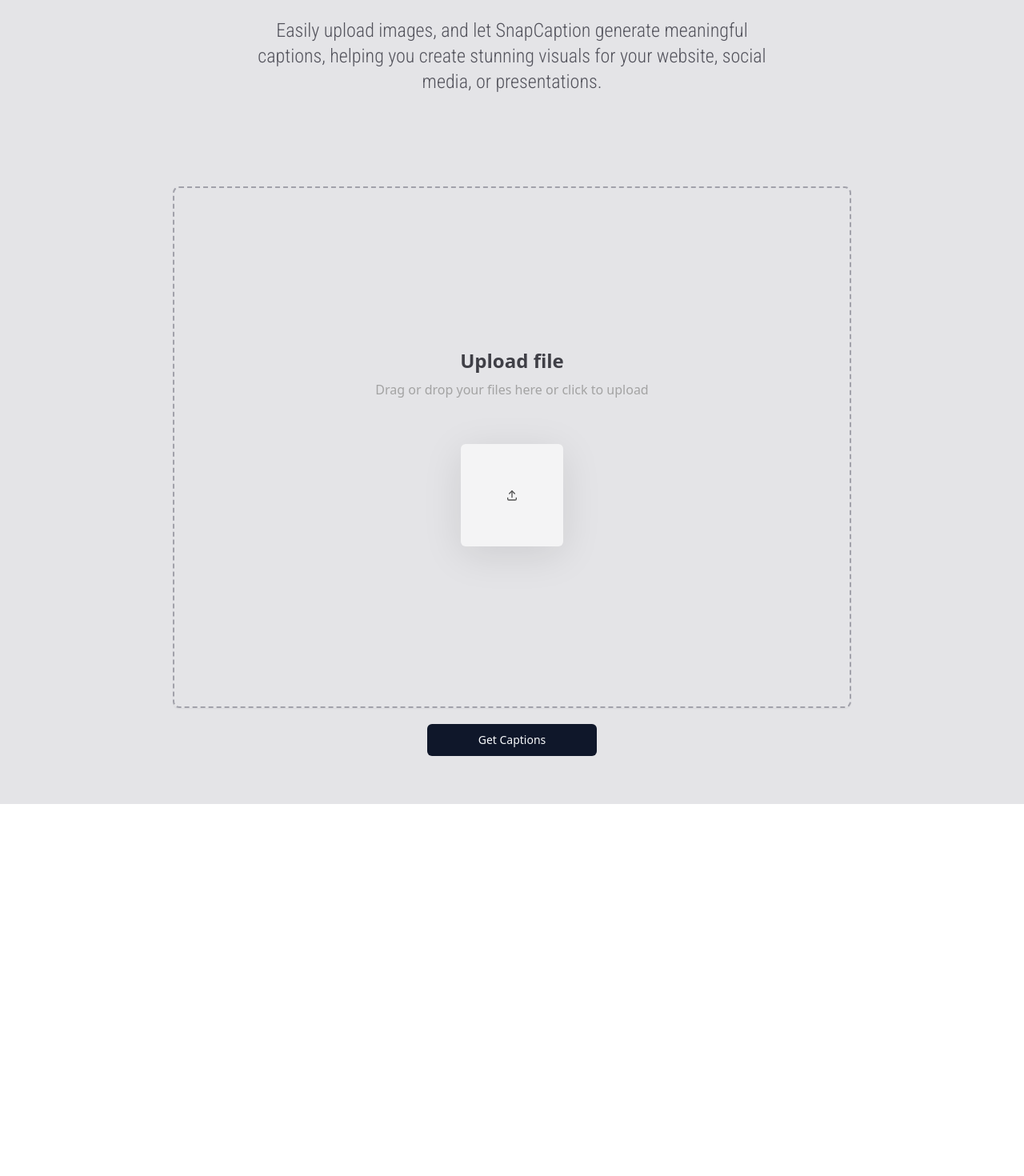
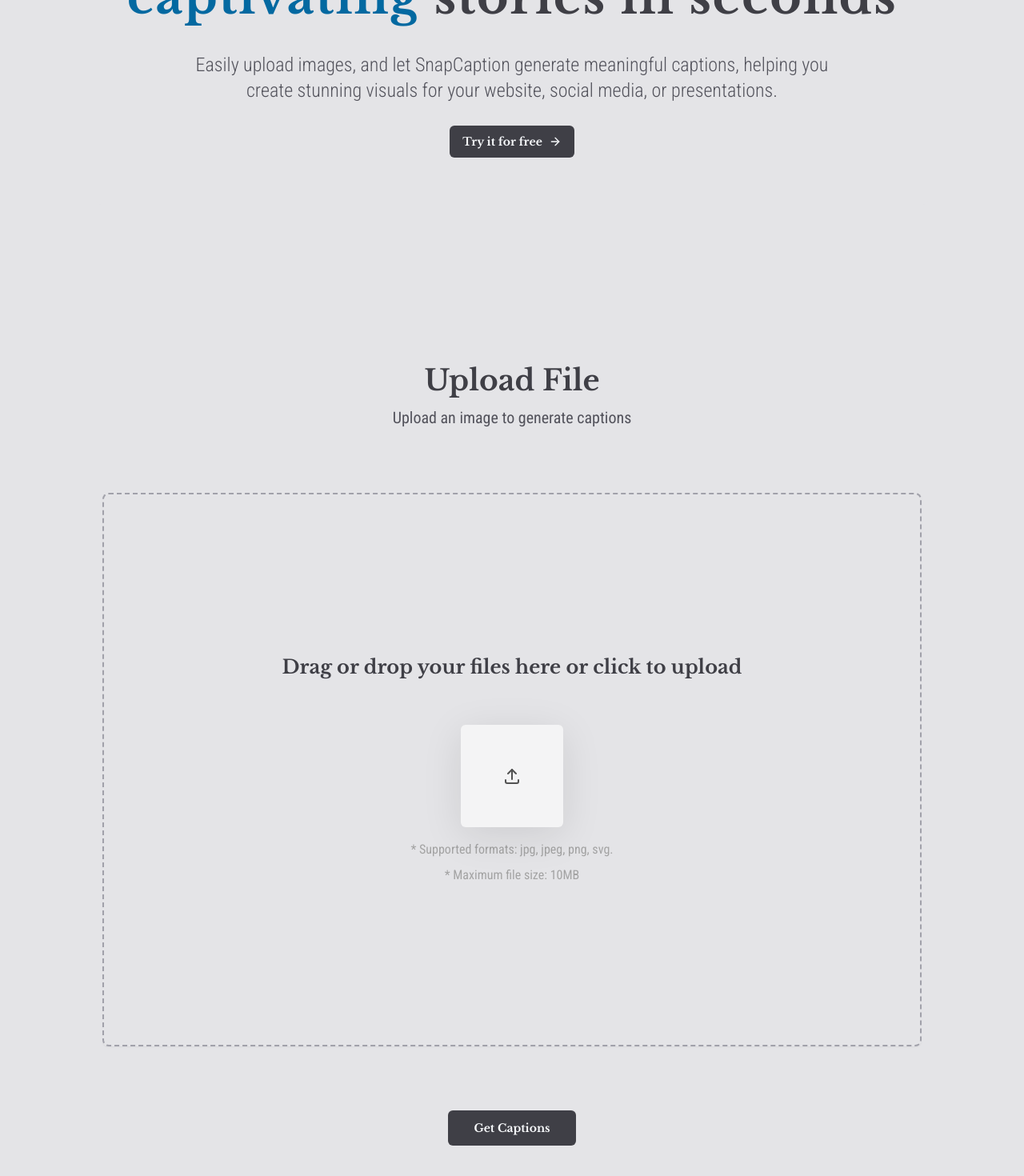
Before and after one commit to mdkaba/Snapcaption, a Next.js app in the folder snap-frontend/: page / in a window 1280 px wide. Shown: the part 384-1854 px from the top of the page at 80% size. Before the commit the page ends 1389 px from the top, so only its background shows below. Built offline with nearby package versions, Linux system fonts and the light colour scheme.

Commit message:
upload area fixes

```diff
--- a/snap-frontend/app/page.tsx
+++ b/snap-frontend/app/page.tsx
@@ -1,19 +1,32 @@
-import React from "react";
+"use client";
+import React, { useRef } from "react";
 import { TitleType } from "@/components/title";
 import { UploadArea } from "@/components/uploadArea";
 import { Navbar } from "@/components/navbar";
 
 export default function Home() {
+  // Create a reference to the upload area
+  const uploadRef = useRef<HTMLDivElement | null>(null);
+
+  // Function to scroll to the upload area
+  const scrollToUpload = () => {
+    if (uploadRef.current) {
+      uploadRef.current.scrollIntoView({ behavior: "smooth" });
+    }
+  };
   return (
-    <div className="dark:bg-zinc-900 bg-zinc-200">
+    <div className="dark:bg-zinc-900 bg-zinc-200 relative">
       <Navbar />
-      <div className=" flex flex-col gap-5 items-center justify-items-center min-h-screen p-8 pb-10 sm:p-10 ">
-        <TitleType />
-        <main className="flex flex-col w-full items-center sm:px-44">
-          <UploadArea />
-        </main>
-        <footer className="row-start-3 flex gap-6 flex-wrap items-center justify-center"></footer>
-      </div>
+      <section className="flex flex-col gap-5 items-center justify-center min-h-screen p-8 sm:p-10">
+        <TitleType scrollToUpload={scrollToUpload} />
+      </section>
+      <section
+        className="flex flex-col w-full items-center justify-center sm:px-32 min-h-screen p-10"
+        ref={uploadRef}
+      >
+        <UploadArea />
+      </section>
+      {/* <footer className="row-start-3 flex gap-6 flex-wrap items-center justify-center"></footer> */}
     </div>
   );
 }
--- a/snap-frontend/components/navbar.tsx
+++ b/snap-frontend/components/navbar.tsx
@@ -18,7 +18,7 @@ export function Navbar() {
   ];
 
   return (
-    <NavigationMenu className="flex sm:gap-3 max-sm:justify-between items-center border-b border-zinc-500 h-fit p-5">
+    <NavigationMenu className="flex sm:gap-3 max-sm:justify-between items-center border-b border-zinc-500 h-fit p-5 absolute w-full">
       <h1 className="lg:mx-7 text-2xl lg:text-3xl text-center align-top dark:text-zinc-200 text-zinc-700 z-20 font-[family-name:var(--font-libre-baskerville-b)]">
         SnapCaption
       </h1>
--- a/snap-frontend/components/title.tsx
+++ b/snap-frontend/components/title.tsx
@@ -1,17 +1,30 @@
 "use client";
 import React from "react";
 import { TextGenerateEffect } from "./ui/text-generate-effect";
+import { Button } from "./ui/button";
+import { ArrowRight } from "lucide-react";
 
-export function TitleType() {
+interface TitleTypeProps {
+  scrollToUpload: () => void;
+}
+
+export function TitleType({ scrollToUpload }: TitleTypeProps) {
   const words = `Turn your images into captivating stories in seconds`;
   return (
     <div className="sm:h-[30rem] h-fit w-fit text-zinc-700 dark:bg-zinc-900 bg-zinc-200 flex flex-col sm:gap-7 gap-2 items-center sm:pt-20 py-7 overflow-hidden rounded-md font-[family-name:var(--font-libre-baskerville-b)]">
       <TextGenerateEffect words={words} />
-      <p className="text-zinc-600 dark:text-zinc-200 text-sm sm:text-2xl font-light font-[family-name:var(--font-roboto-condensed-regular)] lg:w-[40rem] w-[20rem] text-center">
+      <p className="text-zinc-600 dark:text-zinc-200 text-sm sm:text-2xl font-light font-[family-name:var(--font-roboto-condensed-regular)] lg:w-[50rem] w-[20rem] text-center">
         Easily upload images, and let SnapCaption generate meaningful captions,
         helping you create stunning visuals for your website, social media, or
         presentations.
       </p>
+      <Button
+        onClick={scrollToUpload}
+        className="bg-zinc-700 hover:bg-zinc-800"
+      >
+        Try it for free
+        <ArrowRight />
+      </Button>
     </div>
   );
 }
--- a/snap-frontend/components/ui/file-upload.tsx
+++ b/snap-frontend/components/ui/file-upload.tsx
@@ -66,10 +66,7 @@ export const FileUpload = ({
           className="hidden"
         />
         <div className="flex flex-col items-center justify-center">
-          <p className="relative z-20 font-sans font-bold text-zinc-700 dark:text-zinc-300 sm:text-2xl text-xl">
-            Upload file
-          </p>
-          <p className="relative z-20 font-sans font-normal text-neutral-400 dark:text-zinc-400 text-base mt-2">
+          <p className="relative z-20 font-bold text-zinc-700 dark:text-zinc-300 sm:text-2xl text-xl font-[family-name:var(--font-libre-baskerville-b)]">
             Drag or drop your files here or click to upload
           </p>
           <div className="relative w-full mt-10 max-w-xl mx-auto">
@@ -144,10 +141,10 @@ export const FileUpload = ({
                     className="text-neutral-600 flex flex-col items-center"
                   >
                     Drop it
-                    <IconUpload className="h-4 w-4 text-neutral-600 dark:text-neutral-400" />
+                    <IconUpload className="h-6 w-6 text-neutral-600 dark:text-neutral-400" />
                   </motion.p>
                 ) : (
-                  <IconUpload className="h-4 w-4 text-neutral-600 dark:text-neutral-300" />
+                  <IconUpload className="h-6 w-6 text-neutral-600 dark:text-neutral-300" />
                 )}
               </motion.div>
             )}
@@ -158,6 +155,14 @@ export const FileUpload = ({
                 className="absolute opacity-0 border border-dashed border-sky-500 inset-0 z-30 bg-transparent flex items-center justify-center h-32 mt-4 w-full max-w-[8rem] mx-auto rounded-md"
               ></motion.div>
             )}
+          </div>
+          <div className="flex flex-col gap-2 mt-4 items-center">
+            <p className="relative z-20 font-[family-name:var(--font-roboto-condensed-regular)] font-normal text-neutral-400 dark:text-zinc-400 text-base ">
+              * Supported formats: jpg, jpeg, png, svg.
+            </p>
+            <p className="relative z-20 font-[family-name:var(--font-roboto-condensed-regular)] font-normal text-neutral-400 dark:text-zinc-400 text-base">
+              * Maximum file size: 10MB
+            </p>
           </div>
         </div>
       </motion.div>
--- a/snap-frontend/components/uploadArea.tsx
+++ b/snap-frontend/components/uploadArea.tsx
@@ -1,18 +1,8 @@
 "use client";
-import {
-  Card,
-  CardContent,
-  CardDescription,
-  CardFooter,
-  CardHeader,
-  CardTitle,
-} from "@/components/ui/card";
-import { Tabs, TabsContent, TabsList, TabsTrigger } from "@/components/ui/tabs";
+import { Card, CardContent } from "@/components/ui/card";
 import { Button } from "@/components/ui/button";
 import { FileUpload } from "@/components/ui/file-upload";
 import { useState } from "react";
-import CameraButton from "./camera";
-import { Camera } from "lucide-react";
 
 export function UploadArea() {
   const [files, setFiles] = useState<File[]>([]);
@@ -21,49 +11,26 @@ export function UploadArea() {
     console.log(files);
   };
   return (
-    // <Tabs
-    //   defaultValue="upload"
-    //   className="w-full flex flex-col items-center gap-5"
-    // >
-    //   <TabsList className="grid w-2/3 grid-cols-2 bg-zinc-100">
-    //     <TabsTrigger value="upload">Upload File</TabsTrigger>
-    //     <TabsTrigger value="take">Take a Picture</TabsTrigger>
-    //   </TabsList>
-    //   <TabsContent
-    //     value="upload"
-    //     className="w-full flex flex-col gap-5 items-center"
-    //   >
-    //     <Card className="bg-transparent flex flex-col w-full items-center border-dashed border-2 border-zinc-400">
-    //       <CardContent className="w-full">
-    //         <FileUpload onChange={handleFileUpload} />
-    //       </CardContent>
-    //     </Card>
-    //     <Button className="sm:w-1/4 w-1/2">Get Captions</Button>
-    //   </TabsContent>
-    //   <TabsContent
-    //     value="take"
-    //     className="w-full flex flex-col gap-5 items-center"
-    //   >
-    //     <Card className="bg-transparent flex flex-col w-full items-center border-zinc-300">
-    //       <CardHeader className="w-full">
-    //         <CardTitle className="flex justify-center items-center gap-5">
-    //           <Camera size={36} /> Camera Capture
-    //         </CardTitle>
-    //       </CardHeader>
-    //       <CardContent className="w-full">
-    //         <CameraButton />
-    //       </CardContent>
-    //     </Card>
-    //     <Button>Get Captions</Button>
-    //   </TabsContent>
-    // </Tabs>
-    <div className="w-full flex flex-col gap-5 items-center">
+    <div className="w-full flex flex-col gap-20 items-center">
+      <div className="text-center flex flex-col gap-3">
+        <h2 className="font-[family-name:var(--font-libre-baskerville-b)] text-4xl text-zinc-700">
+          Upload File
+        </h2>
+        <p className="font-[family-name:var(--font-roboto-condensed-regular)] text-zinc-600 text-xl">
+          Upload an image to generate captions
+        </p>
+      </div>
       <Card className="bg-transparent flex flex-col w-full items-center border-dashed border-2 border-zinc-400">
         <CardContent className="w-full">
           <FileUpload onChange={handleFileUpload} />
         </CardContent>
       </Card>
-      <Button className="sm:w-1/4 w-1/2">Get Captions</Button>
+      <Button
+        className="bg-zinc-700 hover:bg-zinc-800 font-[family-name:var(--font-libre-baskerville-b)]"
+        size={"lg"}
+      >
+        Get Captions
+      </Button>
     </div>
   );
 }
```
